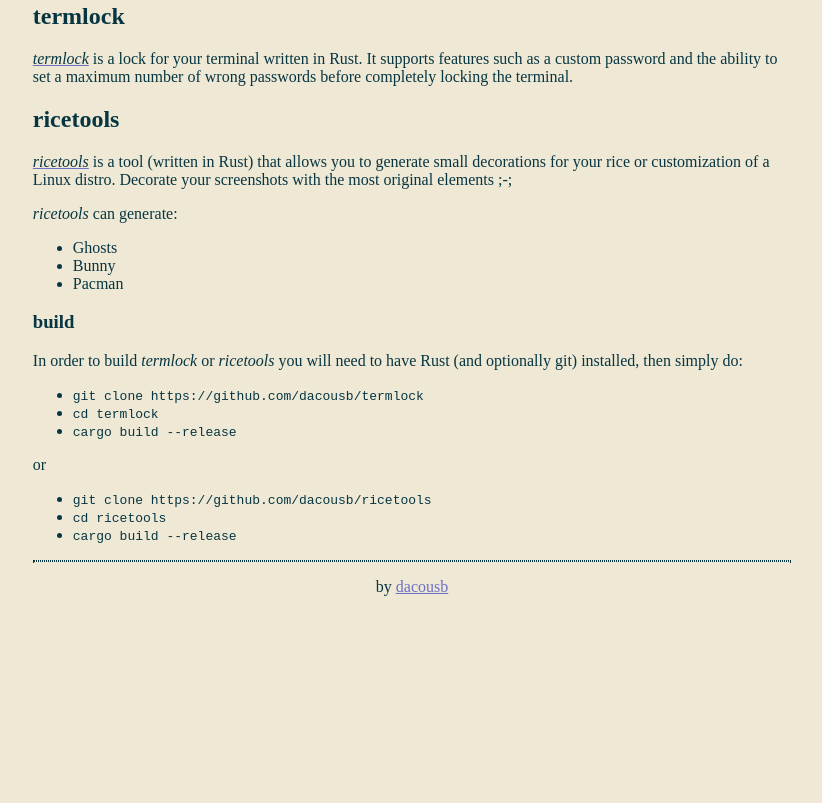
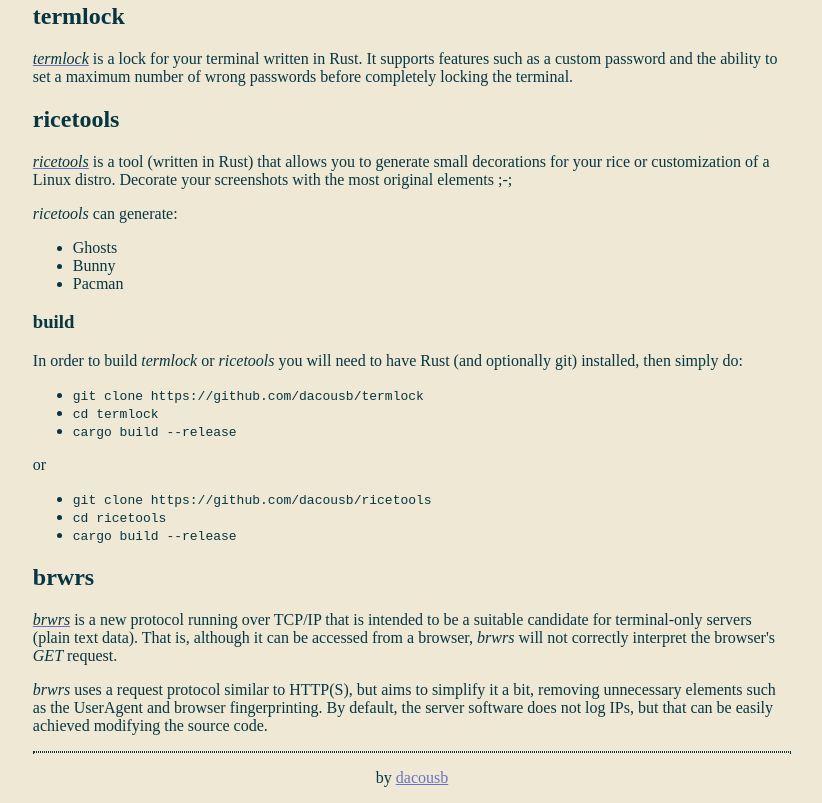
Before and after one commit to dacousb/daCoUSB.github.io, a plain HTML site: page wiki/index.html in a window 1280 px wide. Shown: the part 654-1457 px from the top of the page, without its empty margins (228-1050 px from the left). Before the commit the page ends 1266 px from the top, so only its background shows below. Drawn offline with Linux system fonts and the light colour scheme.

Commit message:
Some changes

```diff
--- a/wiki/index.html
+++ b/wiki/index.html
@@ -108,6 +108,23 @@
             </ul>
             </p>
         </section>
+
+        <!---->
+
+        <section id="brwrs">
+            <h1>brwrs</h1>
+            <p>
+                <a href="https://github.com/dacousb/brwrs"><i>brwrs</i></a> is a new protocol running over TCP/IP that
+                is intended to be a suitable candidate for terminal-only servers (plain text data). That is, although it
+                can be accessed from a browser, <i>brwrs</i> will not correctly interpret the browser's <i>GET</i>
+                request.
+            </p>
+            <p>
+                <i>brwrs</i> uses a request protocol similar to HTTP(S), but aims to simplify it a bit, removing
+                unnecessary elements such as the UserAgent and browser fingerprinting. By default, the server software
+                does not log IPs, but that can be easily achieved modifying the source code.
+            </p>
+        </section>
     </main>
 
     <footer>
```
Also changed, not shown: index.html (+3 -10 lines).
